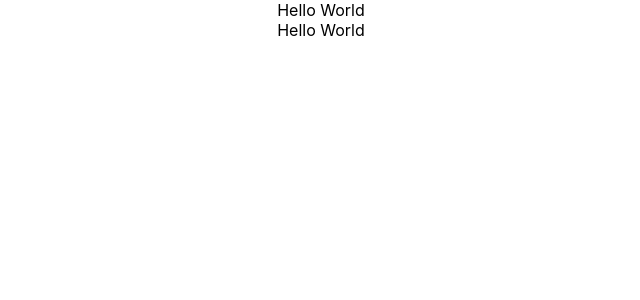
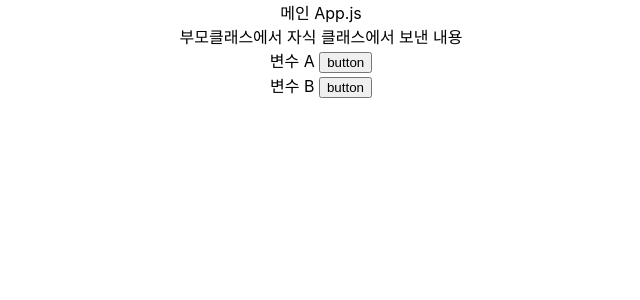
Before and after one commit to DYUUU/java_study, a React (Create React App) app in the folder timer/: page / in a window 1280 px wide. Shown: the top 300 px of the page, without its empty margins (319-959 px from the left). Built offline with nearby package versions, Linux system fonts and the light colour scheme.

Commit message:
변수 선언 및 궁금한 점

```diff
--- a/timer/src/App.js
+++ b/timer/src/App.js
@@ -5,8 +5,9 @@ import Child  from './component/Child';
 function App() {
   return (
     <div className="App">
-      Hello World
-      <Child contents="Hello World"/>
+      메인 App.js
+      <br/>
+      <Child contents="부모클래스에서 자식 클래스에서 보낸 내용"/>
     </div>
   );
 }
--- a/timer/src/component/Child.js
+++ b/timer/src/component/Child.js
@@ -1,7 +1,22 @@
+import React from "react";
+// 이걸 하는 이유는??
+
 function Child({contents}) {
+  const [a, setA] = React.useState("변수 A  ")
+  const [b, setB] = React.useState("변수 B  ")
+  // 이것의 의미는? 꼭 상수로 주어야 하는건가?
+  // 변수의 자료형이 아무거나 올 수 있다면 아무거나 쓸 수 있는 것인가...?
   return (
     <div className="App">
       {contents}
+      <br/>
+      {a}
+      <input type="button" value="button" onClick={()=>{setA("변수 A 변경되었습니다. ")}}>
+
+      </input>
+      <br/>
+      {b}
+      <input type="button" value="button" onClick={()=>{setB("변수 B 변경되었습니다. ")}}></input>
     </div>
   );
 }
```
